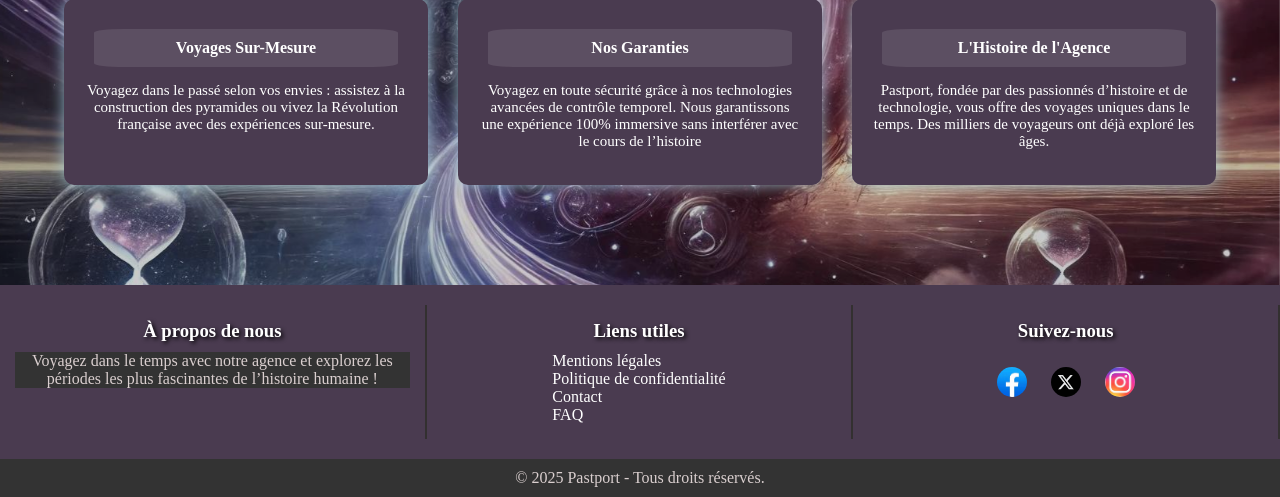
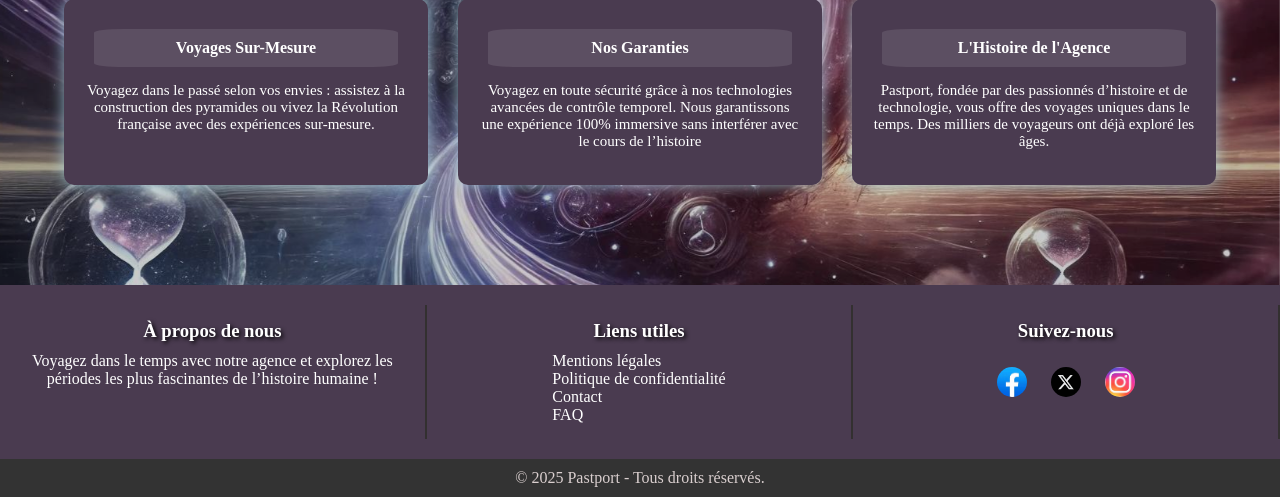
Before and after one commit to Yaelsm19/agence_voyage, a PHP site: page /code_image/accueil.html in a window 1280 px wide. Shown: the part 342-839 px from the top of the page. Run offline with PHP 8.4, Linux system fonts and the light colour scheme.

Commit message:
petite modif

```diff
--- a/code_image/footer.css
+++ b/code_image/footer.css
@@ -55,7 +55,7 @@
 }
 
 
-footer p{
+footer>p{
   text-align: center;
   color:rgb(218, 207, 207);
   padding: 15px;
```
